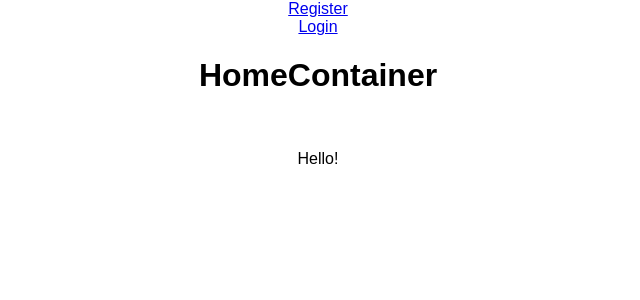
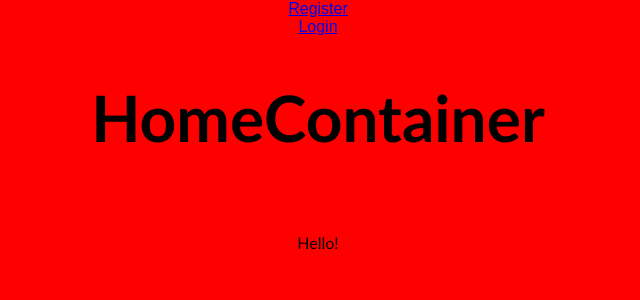
Before and after one commit to alxdelgado/Any-Day-Sommelier_front-end, a React (Create React App) app in the folder anyday-sommelier-app/: page / in a window 1280 px wide. Shown: the top 300 px of the page, without its empty margins (322-962 px from the left). Built offline with nearby package versions, Linux system fonts and the light colour scheme.

Commit message:
Created and linked CSS Stylesheet

```diff
--- a/anyday-sommelier-app/public/index.html
+++ b/anyday-sommelier-app/public/index.html
@@ -8,8 +8,10 @@
       manifest.json provides metadata used when your web app is added to the
       homescreen on Android. See https://developers.google.com/web/fundamentals/engage-and-retain/web-app-manifest/
     -->
+
     <link rel="manifest" href="%PUBLIC_URL%/manifest.json">
     <link rel="shortcut icon" href="%PUBLIC_URL%/favicon.ico">
+    <link rel="stylesheet" href="style.css">
     <!--
       Notice the use of %PUBLIC_URL% in the tags above.
       It will be replaced with the URL of the `public` folder during the build.
--- /dev/null
+++ b/anyday-sommelier-app/public/style.css
@@ -0,0 +1,23 @@
+body {
+  background-color: red;
+}
+
+h1 {
+  font-family: "Gill Sans", sans-serif;
+  font-size: 4em;
+}
+
+h2 {
+  font-family: "Gill Sans", sans-serif;
+  font-size: 3em;
+}
+
+h3 {
+  font-family: "Gill Sans", sans-serif;
+  font-size: 2em;
+}
+
+p {
+  font-family: "Gill Sans", sans-serif;
+  font-size: 1em;
+}
```
